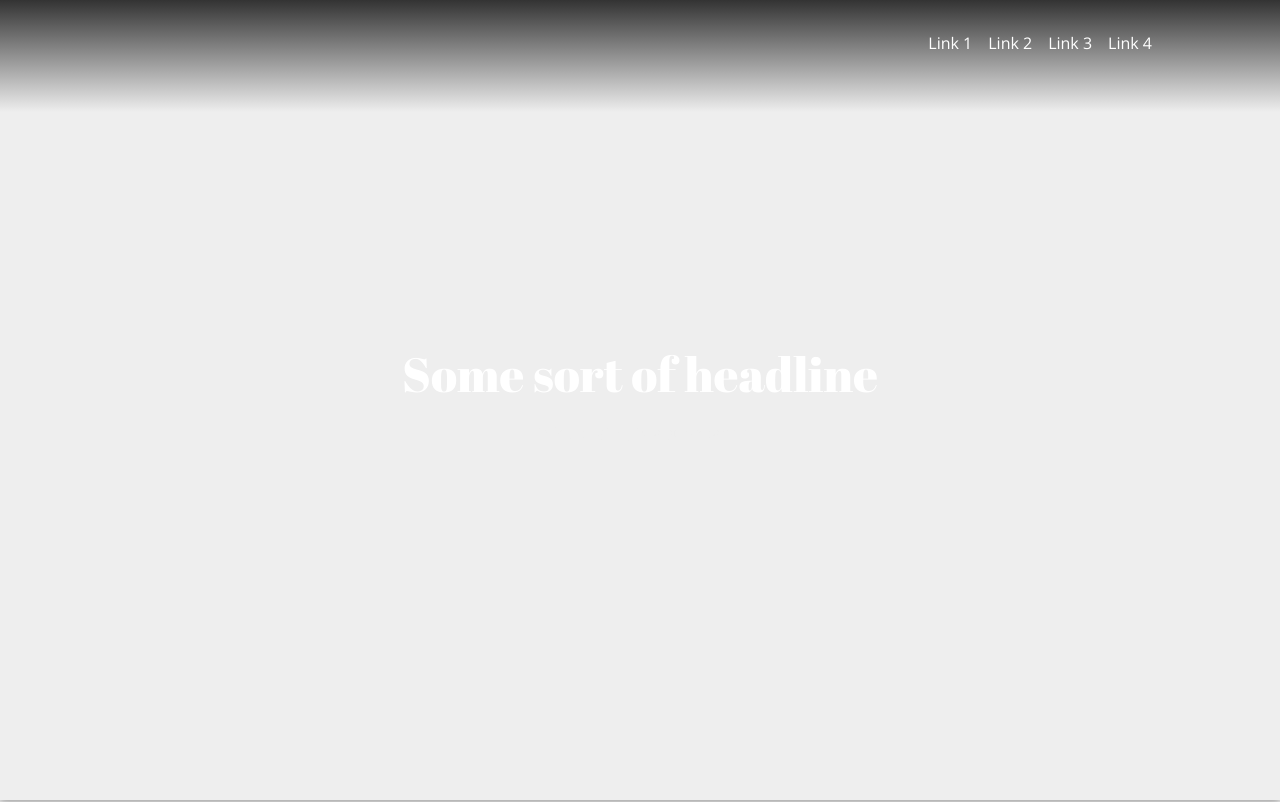
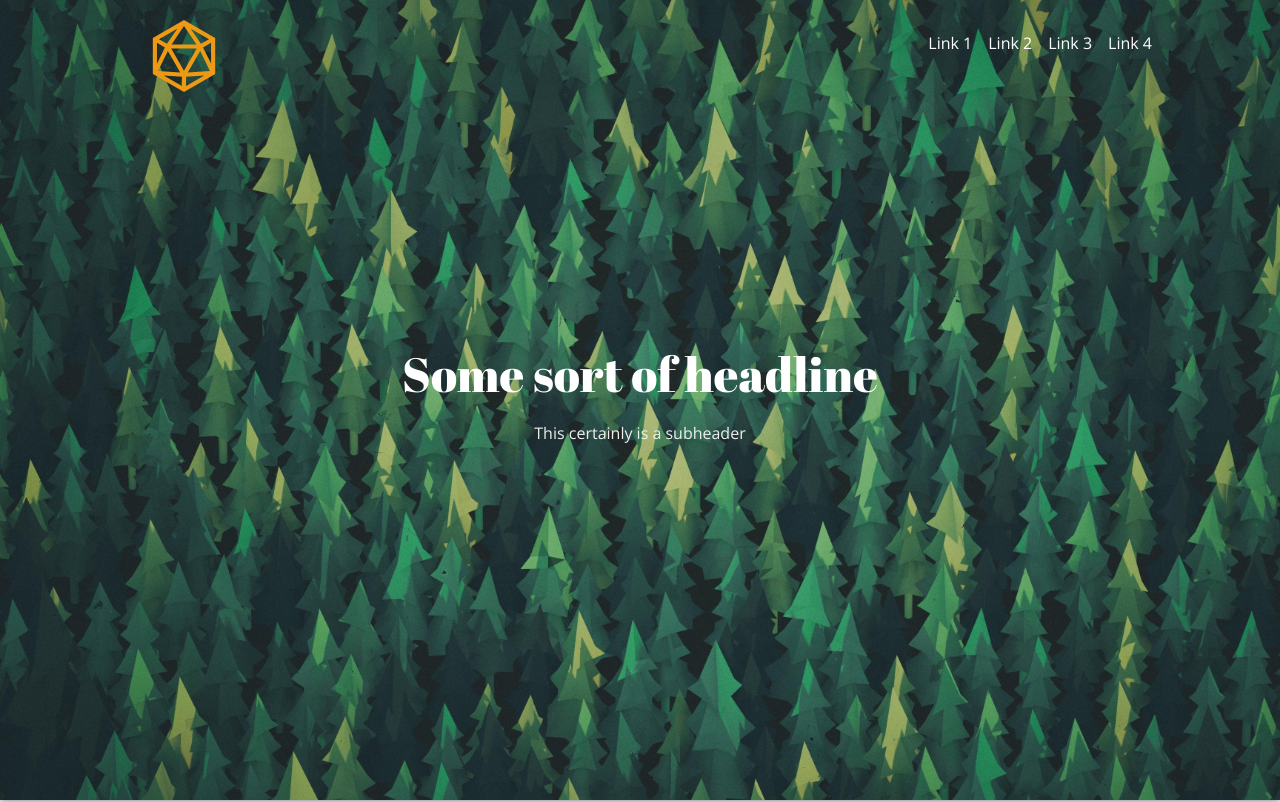
Before and after one commit to boodavia/amyris-test, a website: page index.html in a window 1280 px wide. Shown: the top 802 px of the page. Drawn offline with nearby package versions, Linux system fonts and the light colour scheme; the site is published under a folder, as on GitHub Pages, so addresses that start at the root find nothing.

Commit message:
yet another url change

```diff
--- a/css/scss/_cta.scss
+++ b/css/scss/_cta.scss
@@ -12,7 +12,7 @@
 }
 
 .contact-form {
-    background: url(/amyris-test/img/hero_bg.jpg);
+    background: url(../img/hero_bg.jpg);
 }
 
 .contact-form .inner-contact {
--- a/css/scss/_hero.scss
+++ b/css/scss/_hero.scss
@@ -1,5 +1,5 @@
 .hero{
-    background: url(/amyris-test/img/hero_bg.jpg);
+    background: url(../img/hero_bg.jpg);
     margin-top: -7rem;
     background-size: cover;
     box-shadow: 0 0 0.5rem rgba(0,0,0,0.5);
--- a/index.html
+++ b/index.html
@@ -27,7 +27,7 @@
   <header>
     <div class="inner-wrapper inner-header">
       <div class="logo">
-        <img src="/amyris-test/img/logo.svg" alt="">
+        <img src="img/logo.svg" alt="">
       </div>
       <i class="fas fa-bars hamburger menu-toggle"></i>
       <nav>
```
Also changed, not shown: css/main.css.
